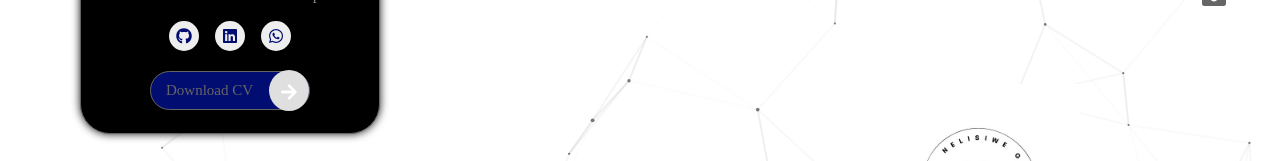
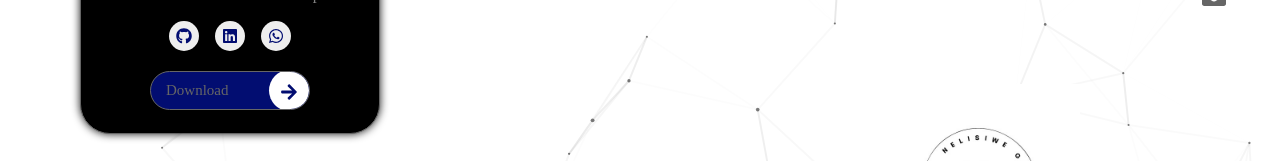
Before and after one commit to Nelisiwe/Nelisiwe-Portfolio, a React (Vite) app: page / in a window 1280 px wide. Shown: the part 496-657 px from the top of the page. Built offline with nearby package versions, Linux system fonts and the light colour scheme; a web font is replaced by a local one.

Commit message:
on social links add open new window

```diff
--- a/src/App.css
+++ b/src/App.css
@@ -108,7 +108,7 @@ margin-bottom: 70px;
 
 
 .button {
-    display: block;
+    display: inline-block;
     width: 160px;
     color: var(--title-text-color);
     border: 1px solid var(--title-text-color);
@@ -119,20 +119,25 @@ margin-bottom: 70px;
     font-size: var(--small-font);
     font-weight: var(--font-weight-500);
     position: relative;
+    overflow: hidden;
 }
 
 .button_icon {
-    background-color: var(--border-color);
+    background-color: var(--text-white-color);
     position: absolute;
     inset-block: -2px;
     right: 0;
     width: 40px;
     border-radius: 50%;
-    color: var(--text-white-color);
+    color: var(--main-color);
     font-size: var(--large-font);
     text-align: center;
     line-height: 50px;
+    animation: myfirst 5s 2;
+    animation-direction: alternate;
 }
+
+
 
 .particles-js {
     z-index: 100;
--- a/src/pages/contact/Contact.jsx
+++ b/src/pages/contact/Contact.jsx
@@ -59,7 +59,6 @@ const Contact = () => {
     e.preventDefault();
     const validationErrors = validateForm();
     setErrors(validationErrors);
-    setFormData(initialFormData);
 
     if (!recaptchaValue) {
       setErrors((prevErrors) => ({
@@ -115,15 +114,15 @@ const Contact = () => {
             </div>
           </div>
           <div className='contact_socials'>
-            <a href='https://github.com/Nelisiwe?tab=repositories' className='contact_social-link'>
+            <a href='https://github.com/Nelisiwe?tab=repositories' target="_blank" className='contact_social-link'>
               < FaGithub/>
             </a>
 
-            <a href='https://www.linkedin.com/in/nelisiwe-gumede-2b393122b/' className='contact_social-link'>
+            <a href='https://www.linkedin.com/in/nelisiwe-gumede-2b393122b/' target="_blank" className='contact_social-link'>
               <FaLinkedin />
             </a>
 
-            <a href='https://wa.link/xxs17c' className='contact_social-link'>
+            <a href='https://wa.link/xxs17c' target="_blank" className='contact_social-link'>
               <FaWhatsapp />
             </a>
           </div>
--- a/src/pages/home/Home.jsx
+++ b/src/pages/home/Home.jsx
@@ -20,22 +20,22 @@ const Home = () => {
         </p>
 
         <div className='home_socials'>
-            <a href='https://github.com/Nelisiwe?tab=repositories' className='home_social-link'>
+            <a href='https://github.com/Nelisiwe?tab=repositories' target="_blank" className='home_social-link'>
               < FaGithub/>
             </a>
 
-            <a href='https://www.linkedin.com/in/nelisiwe-gumede-2b393122b/' className='home_social-link'>
+            <a href='https://www.linkedin.com/in/nelisiwe-gumede-2b393122b/' target="_blank" className='home_social-link'>
               <FaLinkedin />
             </a>
 
-            <a href='https://wa.link/xxs17c' className='home_social-link'>
+            <a href='https://wa.link/xxs17c' target="_blank" className='home_social-link'>
               <FaWhatsapp />
             </a>
           </div>
 
         <div className='home_button_container'>
           <Link to='/education' className='button'>
-              Download CV <span className='button_icon'><FaArrowRight /></span>
+              Download <span className='button_icon'><FaArrowRight /></span>
             </Link>
             <img src={MyLogo} alt='' className='home_logo' />
           </div>
```
